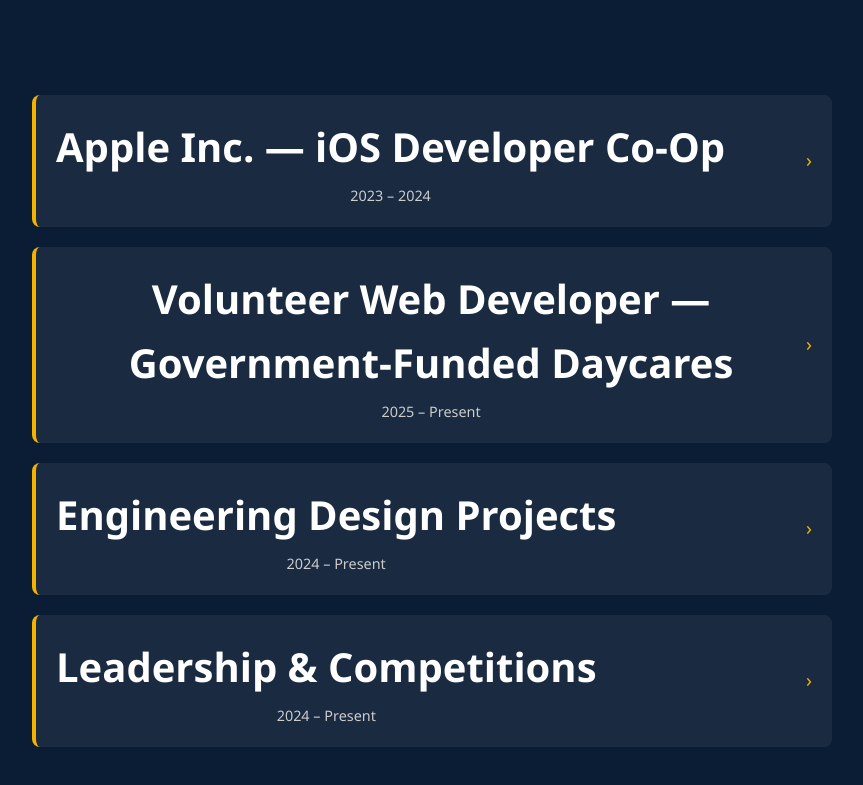
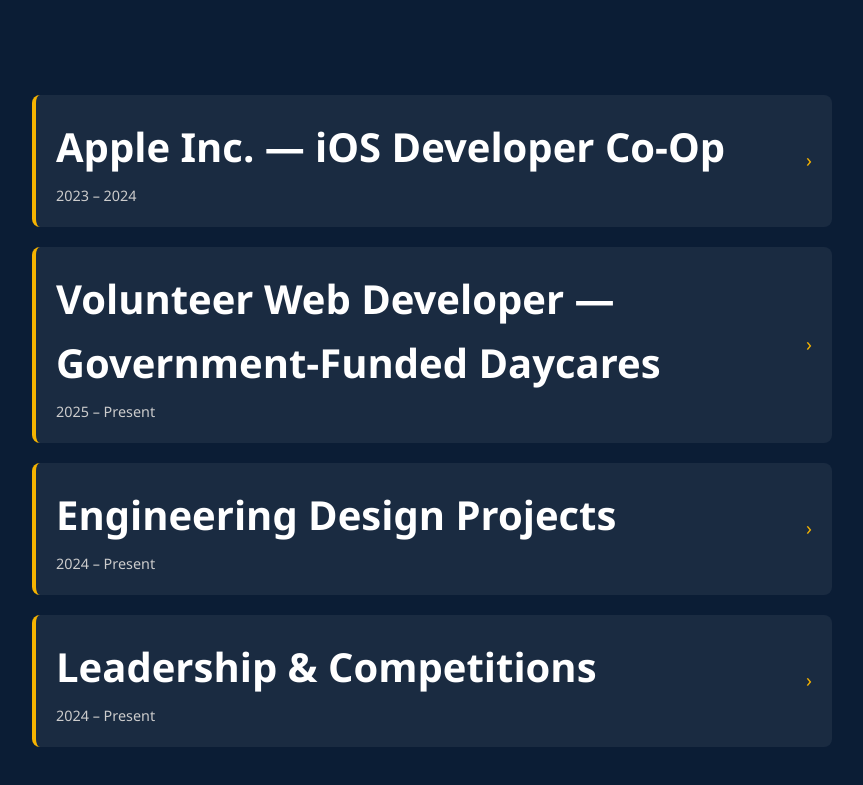
Before and after one commit to aarush-modi/aarush-portfolio, a React (Vite) app: page / in a window 1280 px wide. Shown: the part 3711-4496 px from the top of the page, without its empty margins (208-1071 px from the left). Built offline with nearby package versions, Linux system fonts and the light colour scheme; the HTML template or start-up script is replaced by a standard one.

Commit message:
Forced left justify for experience

```diff
--- a/src/components/Experience.jsx
+++ b/src/components/Experience.jsx
@@ -32,7 +32,7 @@
             onClick={() => toggle(index)}
             onKeyDown={(e) => { if (e.key === 'Enter' || e.key === ' ') { e.preventDefault(); toggle(index); } }}
           >
-            <div style={{ display: "flex", justifyContent: "space-between", alignItems: "center" }}>
+            <div style={{ display: "flex", justifyContent: "space-between", alignItems: "center", textAlign: "left" }}>
               <div>
                 <h3 style={{ marginBottom: "5px" }}>{exp.title}</h3>
                 <p style={{ fontSize: "0.9rem", color: "var(--text-muted)" }}>{exp.time}</p>
```
